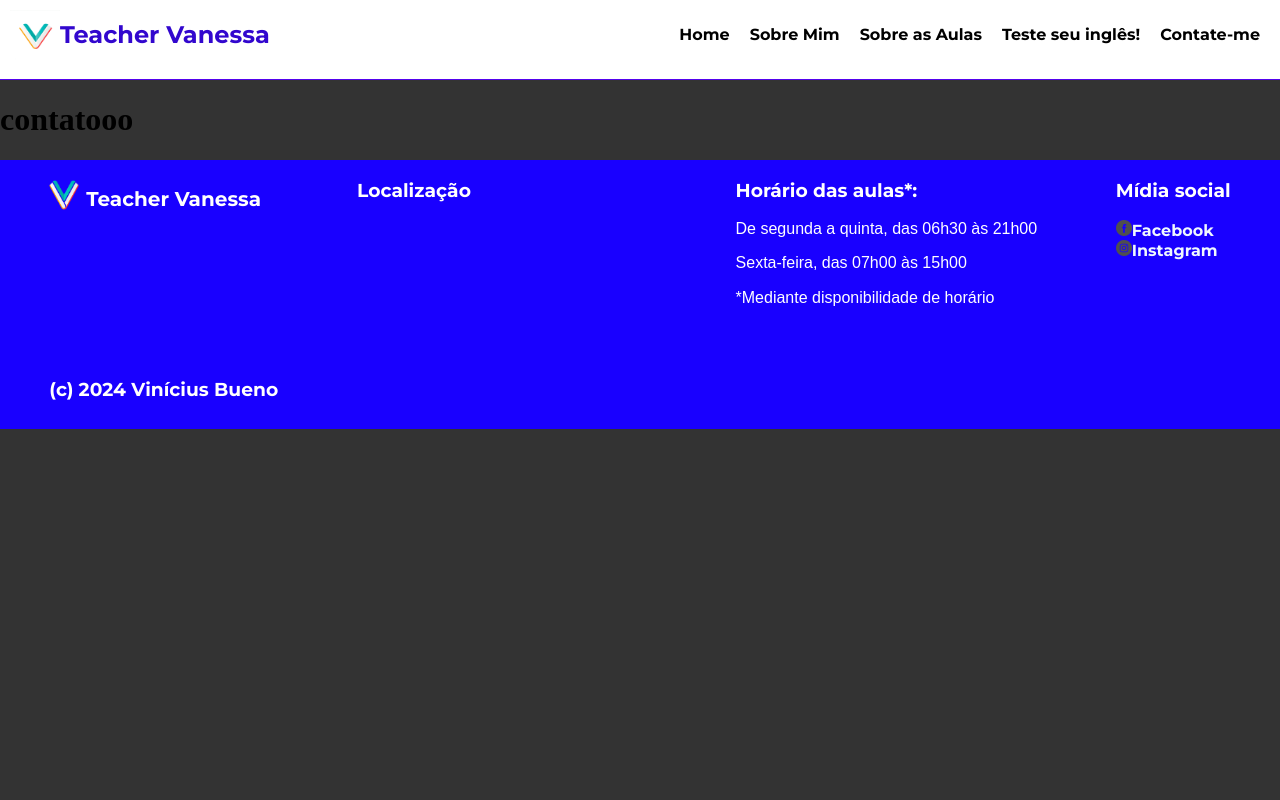
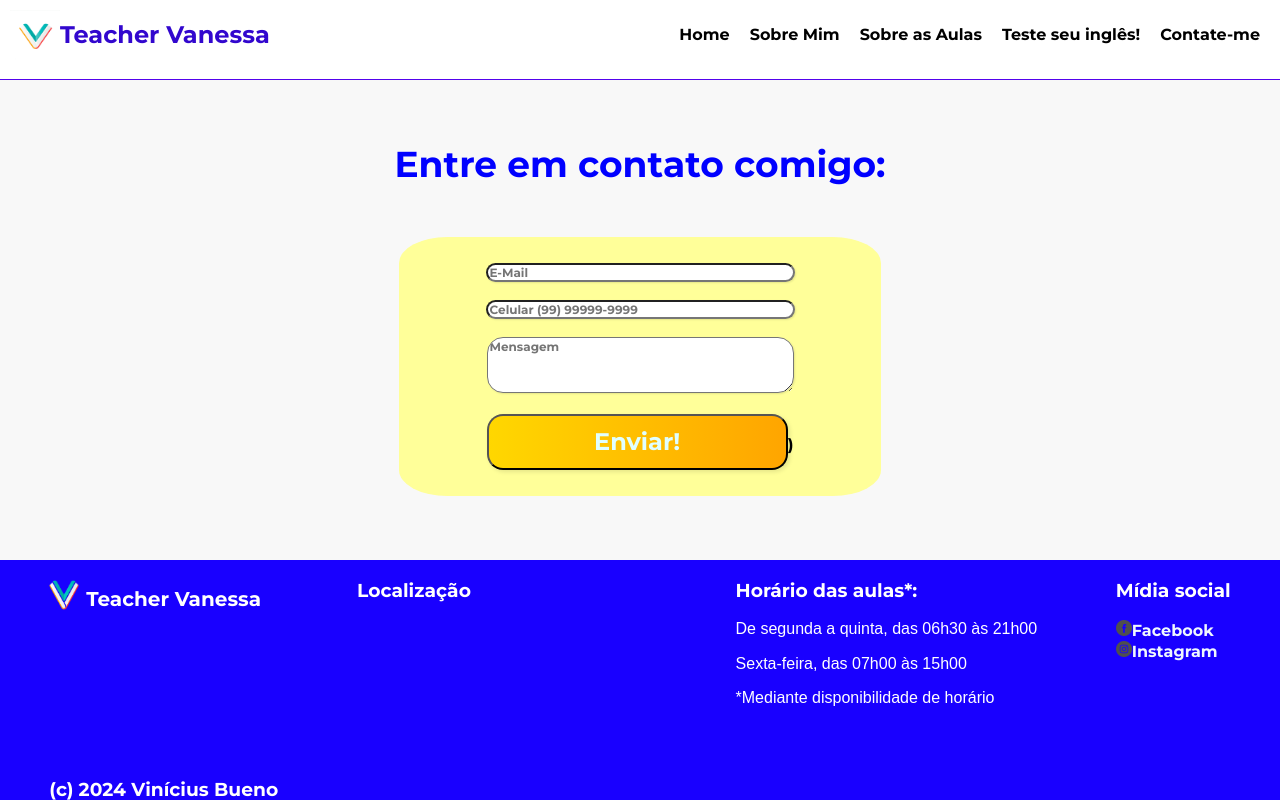
Before and after one commit to vinib96/Projeto---Teacher-Vanessa, a React app in the folder projeto-teacher/: page /contato in a window 1280 px wide. Built offline with nearby package versions, Linux system fonts and the light colour scheme.

Commit message:
remove uppercase title from class & about & add Contact & API

```diff
--- a/projeto-teacher/src/components/About/About.css
+++ b/projeto-teacher/src/components/About/About.css
@@ -10,7 +10,7 @@
   font-family: 'Montserrat';
   font-size: 36px;
   font-weight: 400;
-  text-transform: uppercase;
+
   text-align: left;
   color: blue;
 }
--- a/projeto-teacher/src/components/Class/Class.css
+++ b/projeto-teacher/src/components/Class/Class.css
@@ -10,7 +10,7 @@
   font-family: 'Montserrat';
   font-size: 36px;
   font-weight: 400;
-  text-transform: uppercase;
+
   text-align: left;
   color: blue;
 }
--- a/projeto-teacher/src/components/Contact/Contact.css
+++ b/projeto-teacher/src/components/Contact/Contact.css
@@ -0,0 +1,58 @@
+.contact {
+  background-color: #f8f8f8;
+  font-family: Montserrat;
+  display: flex;
+  flex-direction: column;
+  padding: 5% 10%;
+  align-items: center;
+}
+.contact__container {
+  text-align: center;
+  width: 430px;
+  display: flex;
+  flex-direction: column;
+  align-items: center;
+  padding: 26px;
+  background: rgb(255, 255, 153);
+  border-radius: 10%;
+}
+
+.contact__title {
+  font-family: 'Montserrat';
+  font-size: 36px;
+  font-weight: 400;
+
+  text-align: center;
+  color: blue;
+  margin: 0 0 5% 0;
+}
+
+.contact__submit {
+  color: lightcyan;
+  cursor: pointer;
+  font-size: 24px;
+  box-shadow: 2px 2px 4px rgba(0, 0, 0, 0.1);
+  align-self: center;
+  text-align: center;
+  text-decoration: none;
+  width: 70%;
+  line-height: 50px;
+  margin: 0;
+  background: linear-gradient(to right, #ffd700, #ffa500);
+  border-radius: 1rem;
+}
+
+.contact__input {
+  font-size: 12px;
+  box-shadow: 1px 1px 2px rgba(0, 0, 0, 0.1);
+  border-radius: 1rem;
+  width: 70%;
+  margin-bottom: 4%;
+}
+
+.contact__input_message {
+  overflow-wrap: break-word;
+  white-space: pre-wrap;
+  max-width: 70%;
+  height: 50px;
+}
--- a/projeto-teacher/src/components/Contact/Contact.js
+++ b/projeto-teacher/src/components/Contact/Contact.js
@@ -1,8 +1,79 @@
+import React, { useState } from 'react';
+import { submitForm } from '../../utils/ThirdPartyApi';
+
 function Contact() {
+  const [email, setEmail] = useState('');
+  const [message, setMessage] = useState('');
+  const [phone, setPhone] = useState('');
+  const [submitted, setSubmitted] = useState(false);
+
+  const [error, setError] = useState('');
+  async function submit(e) {
+    e.preventDefault();
+
+    try {
+      const response = await submitForm({ email, message });
+      if (response.code === 200) {
+        setSubmitted(true);
+      } else {
+        setError(response.message);
+      }
+    } catch (error) {
+      setError(error.message);
+    }
+  }
+
   return (
-    <>
-      <h1>contatooo</h1>
-    </>
+    <section className='contact'>
+      {' '}
+      <h1 className='contact__title'>Entre em contato comigo:</h1>
+      <div className='contact__container'>
+        {submitted ? (
+          <h3>Mensagem enviada com sucesso!</h3>
+        ) : (
+          <form onSubmit={submit}>
+            <input
+              type='email'
+              name='email'
+              id='email-input'
+              className='contact__input'
+              placeholder='E-Mail'
+              minLength={2}
+              maxLength={40}
+              value={email}
+              onChange={(e) => setEmail(e.target.value)}
+              required
+            />
+            <input
+              type='tel'
+              name='tel'
+              id='tel-input'
+              className='contact__input'
+              placeholder='Celular (99) 99999-9999'
+              mask='(99) 99999-9999'
+              value={phone}
+              onChange={(e) => setPhone(e.target.value)}
+              required
+            />
+            <textarea
+              type='text'
+              name='text'
+              id='text-input'
+              className='contact__input contact__input_message'
+              placeholder='Mensagem'
+              minLength={2}
+              value={message}
+              onChange={(e) => setMessage(e.target.value)}
+              required
+            />
+            <button className='contact__submit' type='submit'>
+              Enviar!
+            </button>
+            )
+          </form>
+        )}
+      </div>
+    </section>
   );
 }
 
--- a/projeto-teacher/src/index.css
+++ b/projeto-teacher/src/index.css
@@ -10,6 +10,7 @@
 @import url(./components/Preloader/preloader.css);
 @import url(./components/Quiz/Quiz.css);
 @import url(./components/Maps/Maps.css);
+@import url(./components/Contact/Contact.css);
 
 html,
 body {
--- /dev/null
+++ b/projeto-teacher/src/utils/ThirdPartyApi.js
@@ -0,0 +1,17 @@
+export async function submitForm(data) {
+  const response = await fetch('https://formcarry.com/s/dBSJ2IMVZHp', {
+    method: 'POST',
+    headers: {
+      'Content-Type': 'application/json',
+      Accept: 'application/json',
+    },
+    body: JSON.stringify(data),
+  });
+
+  if (!response.ok) {
+    const errorData = await response.json();
+    throw new Error(errorData.message || 'Failed to submit form');
+  }
+
+  return response.json();
+}
```
